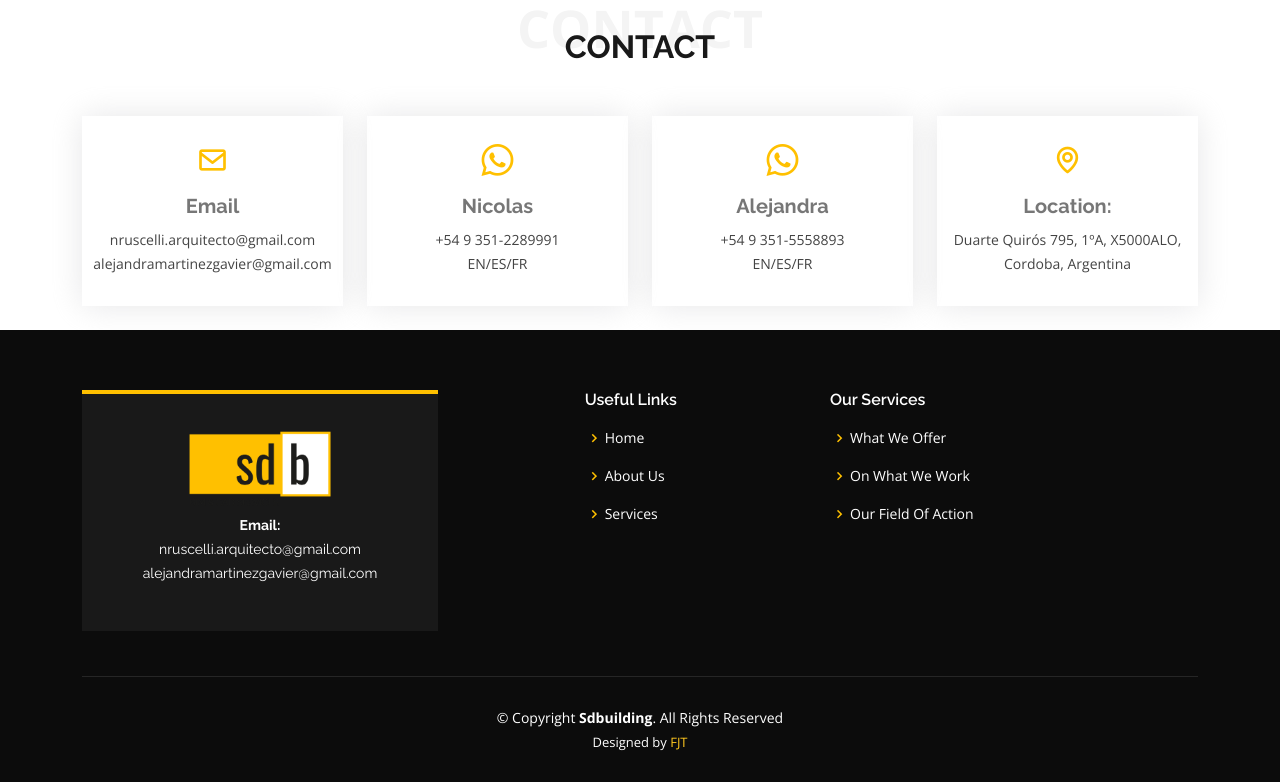
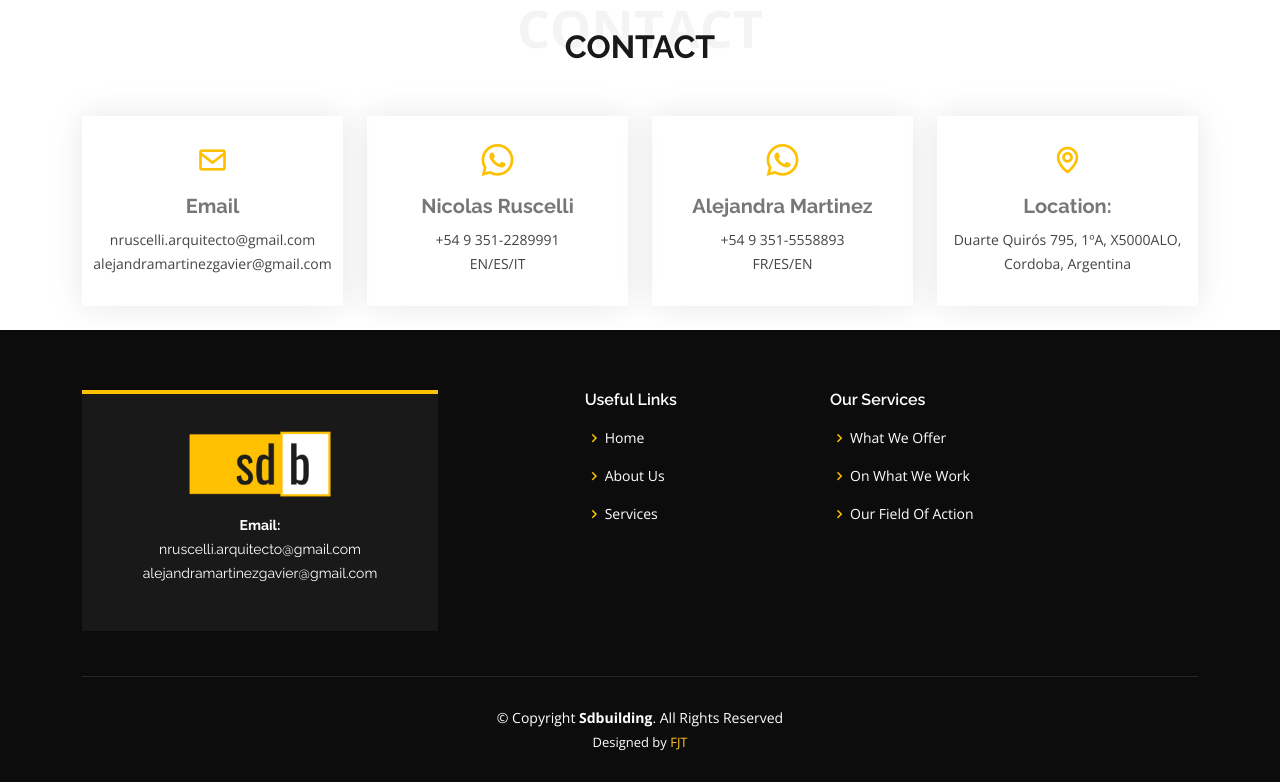
Before and after one commit to fedetanco22/sdbuilding, a plain HTML site: page index.html in a window 1280 px wide. Shown: the part 4988-5770 px from the top of the page. Drawn offline with nearby package versions, Linux system fonts and the light colour scheme.

Commit message:
Contact fix

```diff
--- a/index.html
+++ b/index.html
@@ -415,18 +415,18 @@
             <div class="col-lg-3">
               <div class="info-box mb-4">
                 <i class="bi bi-whatsapp"></i>
-                <h3>Nicolas</h3>
+                <h3>Nicolas Ruscelli</h3>
                 <p>+54 9 351-2289991</p>
-                <p><span>EN/</span><span>ES/</span><span>FR</span></p>
+                <p><span>EN/</span><span>ES/</span><span>IT</span></p>
               </div>
             </div>
 
             <div class="col-lg-3">
               <div class="info-box mb-4">
                 <i class="bi bi-whatsapp"></i>
-                <h3>Alejandra</h3>
+                <h3>Alejandra Martinez</h3>
                 <p>+54 9 351-5558893</p>
-                <p><span>EN/</span><span>ES/</span><span>FR</span></p>
+                <p><span>FR/</span><span>ES/</span><span>EN</span></p>
               </div>
             </div>
 
```
